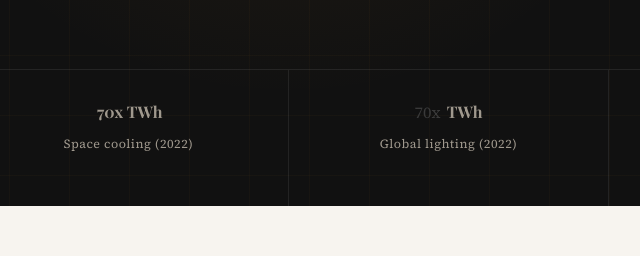
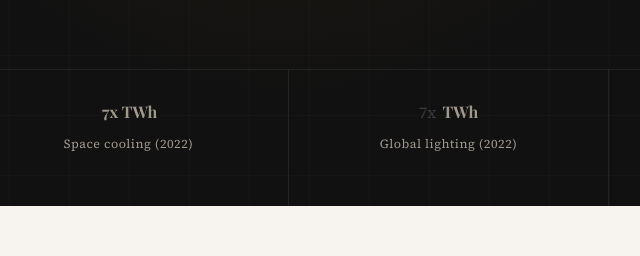
Before and after one commit to previousdolphin/power-use-explainer, a plain HTML site: page index.html in a window 1280 px wide. Shown: the part 677-933 px from the top of the page, 351-991 px from the left. Drawn offline with nearby package versions, Linux system fonts and the light colour scheme; a web font is replaced by a local one.

Commit message:
Update via YourVeryOwnWeb.site

```diff
--- a/index.html
+++ b/index.html
@@ -57,10 +57,10 @@
           <span class="stat-unit">TWh</span>
           <span class="stat-label">Data centers (2024)</span>
         </div>
-        <div class="hero-stat" data-counter="2100" data-suffix=" TWh"><span class="stat-unit">70x&nbsp;TWh</span>
+        <div class="hero-stat" data-counter="2100" data-suffix=" TWh"><span class="stat-unit">7x&nbsp;TWh</span>
           <span class="stat-label">Space cooling (2022)</span>
         </div>
-        <div class="hero-stat" data-counter="2200" data-suffix=" TWh">70x&nbsp;<span class="stat-unit">TWh</span>
+        <div class="hero-stat" data-counter="2200" data-suffix=" TWh">7x&nbsp;<span class="stat-unit">TWh</span>
           <span class="stat-label">Global lighting (2022)</span>
         </div>
         <div class="hero-stat" data-counter="1.5" data-suffix="%" data-decimal="1"><span class="stat-unit">1.5%</span>
@@ -375,4 +375,5 @@
 
   <script src="assets/js/scripts.js"></script>
 
+
 </body></html>
```
